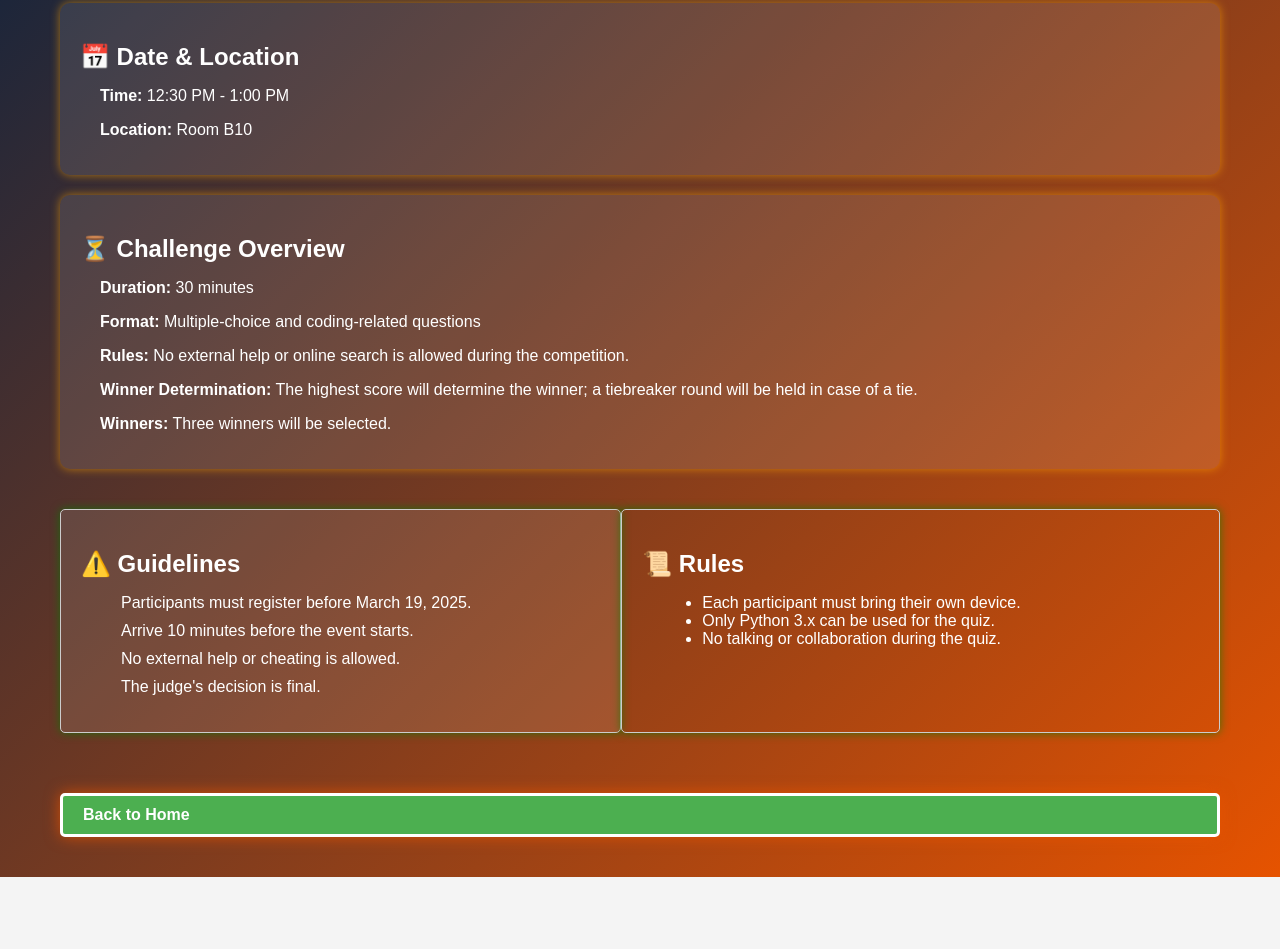
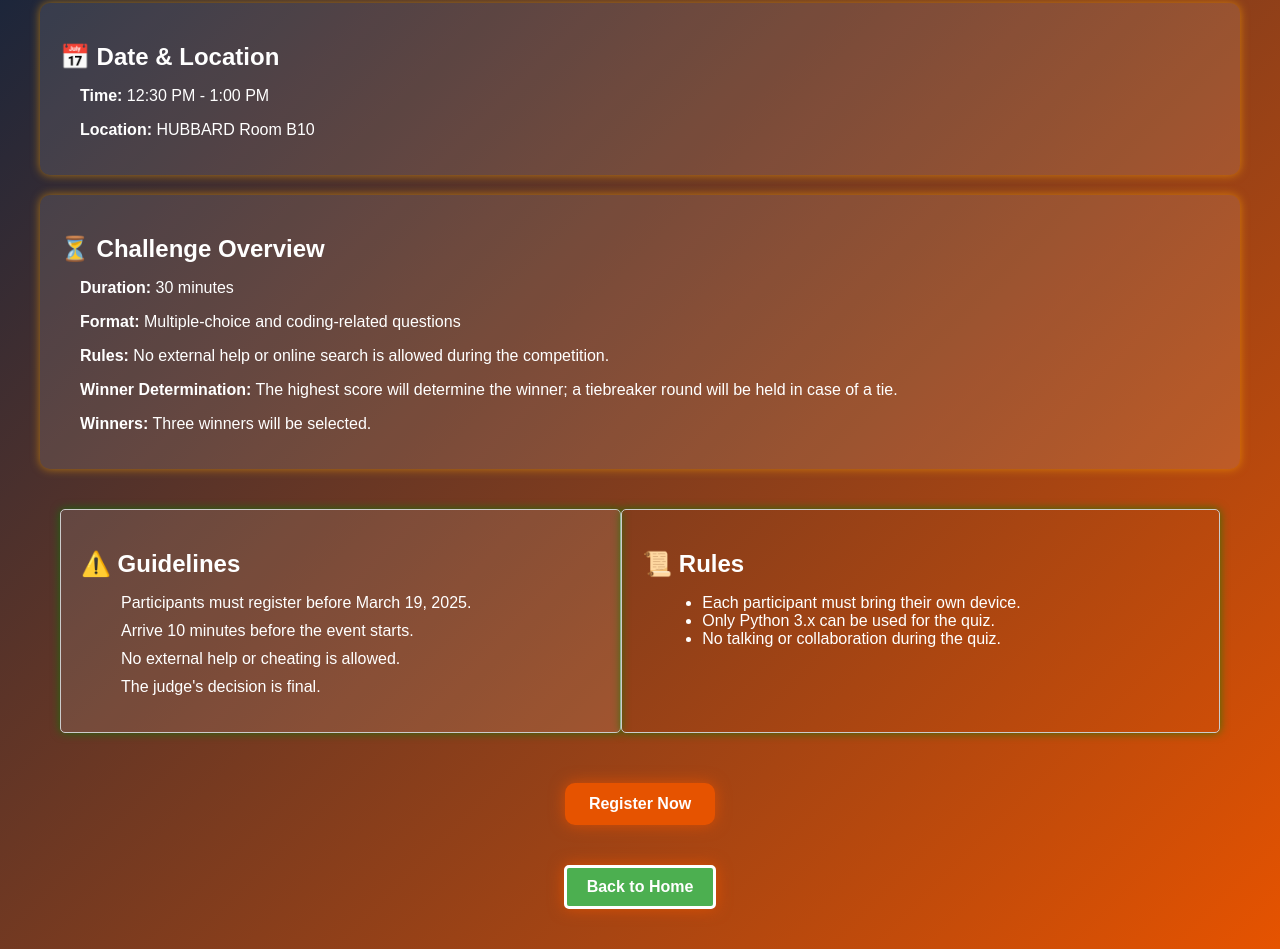
Before and after one commit to NateBaumes/Website, a plain HTML site: page python-quiz.html in a window 1280 px wide. Shown: the part 180-1129 px from the top of the page. Before the commit the page ends 1057 px from the top, so only its background shows below. Drawn offline with Linux system fonts and the light colour scheme.

Commit message:
Update python-quiz.html

```diff
--- a/python-quiz.html
+++ b/python-quiz.html
@@ -16,6 +16,8 @@
         .container {
             width: 100%;
             display: flex; /* Takes up full width of the screen */
+            flex-direction: column; /* Stack elements vertically */
+            align-items: center; /* Center the content */
         }
         h1.title {
             font-size: 2.5em;
@@ -27,6 +29,7 @@
         }
         .event-details {
             margin-bottom: 20px;
+            width: 100%;
         }
         .event-details h2 {
             font-size: 1.5em;
@@ -40,6 +43,7 @@
             justify-content: space-between; /* Space between the boxes */
             margin-top: 20px;
             flex-wrap: wrap; /* Allow items to wrap on smaller screens */
+            width: 100%;
         }
         .guidelines, .rules {
             width: 48%; /* Ensure both boxes take up approximately half the space */
@@ -68,6 +72,26 @@
             border-radius: 5px;
             margin-top: 40px; /* Lower the button */
             display: inline-block;
+        }
+
+        .register-button {
+            padding: 12px 24px;
+            background-color: #E65300; /* Orange background */
+            color: white;
+            text-decoration: none;
+            border-radius: 10px;
+            font-weight: bold;
+            display: inline-block;
+            margin-top: 30px; /* Add space between sections */
+            box-shadow: 0 0 15px rgba(230, 83, 0, 0.8);
+            transition: 0.3s ease-in-out;
+        }
+
+        .register-button:hover {
+            background-color: white;
+            color: #E65300;
+            transform: scale(1.05);
+            border: 3px solid #E65300;
         }
 
         /* Responsive Design */
@@ -116,7 +140,7 @@
         <div class="event-details">
             <h2>📅 Date & Location</h2>
             <p><strong>Time:</strong> 12:30 PM - 1:00 PM</p>
-            <p><strong>Location:</strong> Room B10</p>
+            <p><strong>Location:</strong> HUBBARD Room B10</p>
         </div>
 
         <!-- Additional Event Details -->
@@ -153,6 +177,9 @@
             </div>
         </div>
 
+        <!-- Register Now Button -->
+        <a href="registration.html" class="register-button">Register Now</a>
+
         <a href="index.html" class="button">Back to Home</a>
     </div>
 
```
